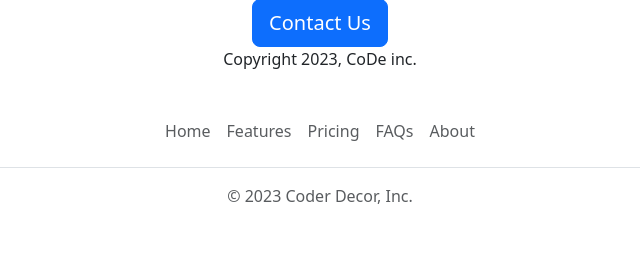
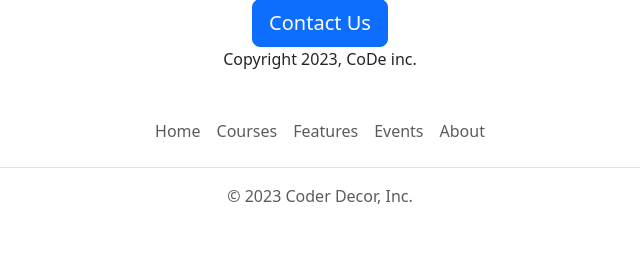
Before and after one commit to Advancedboy/haikvch-careers-website-advanced, a Flask app: page / in a window 1280 px wide. Shown: the part 1335-1599 px from the top of the page, without its empty margins (320-960 px from the left). Run offline with Flask 3, Linux system fonts and the light colour scheme.

Commit message:
Improved site navigation.

```diff
--- a/app.py
+++ b/app.py
@@ -40,5 +40,10 @@ def list_jobs():
     return jsonify(JOBS)
 
 
+@app.route('/about')
+def about():
+    return '<h1>About page</h1>'
+
+
 if __name__ == '__main__':
     app.run(debug=True)
--- a/templates/footer.html
+++ b/templates/footer.html
@@ -1,29 +1,11 @@
-<!-- <div class="container">
-    <footer class="d-flex flex-wrap justify-content-between align-items-center py-3 my-4 border-top">
-        <div class="col-md-4 d-flex align-items-center">
-            <a href="/" class="mb-3 me-2 mb-md-0 text-muted text-decoration-none-lh-1">
-                <svg class="bi" width="30" height="24"><use xlink:href="#bootstrap"/></svg>
-            </a>
-            <-- <span class="mb-3 mb-md-0 text-muted">&copy: 2023 Coder Decor, Inc</span>
-        </div>
-
-        <ul class="nav col-md-4 justify-content-end list-unstyled d-flex">
-            <li class="ms-3"><a href="#" class="text-muted"><svg class="bi" width="24" height="24"><use xlink:href="#twitter"/></svg></a></li>
-            <li class="ms-3"><a href="#" class="text-muted"><svg class="bi" width="24" height="24"><use xlink:href="#instagram"/></svg></a></li>
-            <li class="ms-3"><a href="#" class="text-muted"><svg class="bi" width="24" height="24"><use xlink:href="#facebook"/></svg></a></li>
-        </ul>
-    </footer>
-</div>
- -->
-
 <div class="container">
     <footer class="py-3 my-4">
         <ul class="nav justify-content-center border-bottom pb-3 mb-3">
             <li class="nav-item"><a href="#" class="nav-link px-2 text-muted">Home</a></li>
-            <li class="nav-item"><a href="#" class="nav-link px-2 text-muted">Features</a></li>
-            <li class="nav-item"><a href="#" class="nav-link px-2 text-muted">Pricing</a></li>
-            <li class="nav-item"><a href="#" class="nav-link px-2 text-muted">FAQs</a></li>
-            <li class="nav-item"><a href="#" class="nav-link px-2 text-muted">About</a></li>
+            <li class="nav-item"><a href="/learn" class="nav-link px-2 text-muted">Courses</a></li>
+            <li class="nav-item"><a href="/features" class="nav-link px-2 text-muted">Features</a></li>
+            <li class="nav-item"><a target="_blank" href="/events" class="nav-link px-2 text-muted">Events</a></li>
+            <li class="nav-item"><a href="/about" class="nav-link px-2 text-muted">About</a></li>
         </ul>
         <p class="text-center text-muted">&copy; 2023 Coder Decor, Inc.</p>
     </footer>
--- a/templates/home.html
+++ b/templates/home.html
@@ -35,7 +35,7 @@
     />
     <div class="container">
       <h1 class="text-center mt-2 mb-4">{{company_name}} Careers</h1>
-      <div class="row" style="margin-bottom: 16px;">
+      <div class="row" style="margin-bottom: 16px">
         <div class="col-md-6">
           <p class="lead">
             Lorem ipsum, dolor sit amet consectetur adipisicing elit.
@@ -48,13 +48,21 @@
           </p>
         </div>
         <div class="d-none d-md-block col-md-6">
-          <img src="/static/people.avif" alt="" style="height: 320px; border-radius:4px;" />
+          <img
+            src="/static/people.avif"
+            alt=""
+            style="height: 320px; border-radius: 4px"
+          />
         </div>
       </div>
       <h2 class="text-center mt-2 mb-4">Open positions</h2>
       <p>{% for job in jobs %} {% include 'jobitem.html' %} {% endfor %}</p>
       <div class="text-center">
-        <button class="btn btn-primary btn-lg">Contact Us</button>
+        <a
+          href="mailto:haikvch_official@haikvch.com?subject=Application%20for%20work&body=My%20name%3A%20%3Cyour%20name%3E%0D%0A%0D%0AMy%20resume%20link%3A%20%3Cresume%20link%3E%0D%0A%0D%0AMy%20LinkedIn%3A%20%3Clinkedin%20in%3E"
+          class="btn btn-primary btn-lg"
+          >Contact Us</a
+        >
         <p>Copyright 2023, CoDe inc.</p>
       </div>
     </div>
--- a/templates/jobitem.html
+++ b/templates/jobitem.html
@@ -9,6 +9,11 @@
     {% endif%}
   </div>
   <div class="col-3">
-    <button type="button" class="btn btn-outline-primary">Apply</button>
+    <a
+      href="mailto:haikvch_official@haikvch.com?subject=Application%20for%20{{job['title']}}.&body=My%20name%3A%20%3Cyour%20name%3E%0D%0A%0D%0AMy%20resume%20link%3A%20%3Cresume%20link%3E%0D%0A%0D%0AMy%20LinkedIn%3A%20%3Clinkedin%20in%3E"
+      type="button"
+      class="btn btn-outline-primary"
+      >Apply</a
+    >
   </div>
 </div>
```
